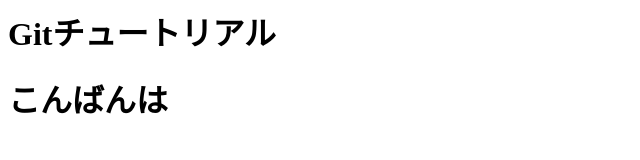
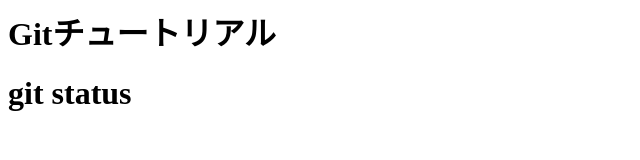
Before and after one commit to kojiman-git/git_tutorial_bak, a plain HTML site: page index.html in a window 1280 px wide. Shown: the whole page, without its empty margins (0-640 px from the left). Drawn offline with Linux system fonts and the light colour scheme.

Commit message:
git statusコマンドを追記

```diff
--- a/index.html
+++ b/index.html
@@ -1,2 +1,2 @@
 <h1>Gitチュートリアル</h1>
-<h1>こんばんは</h1>
+<h1>git status</h1>
```
